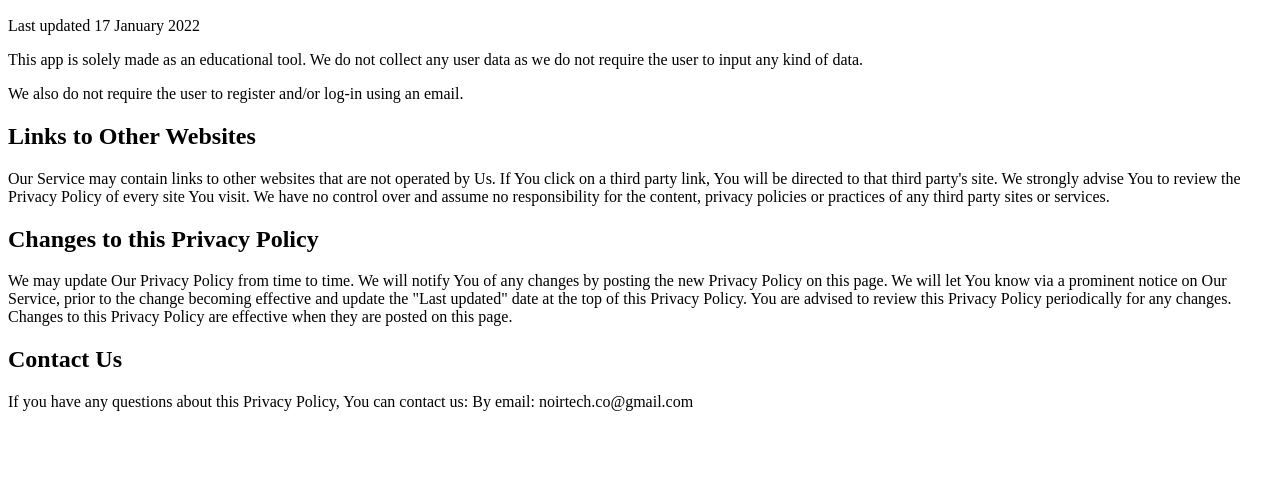
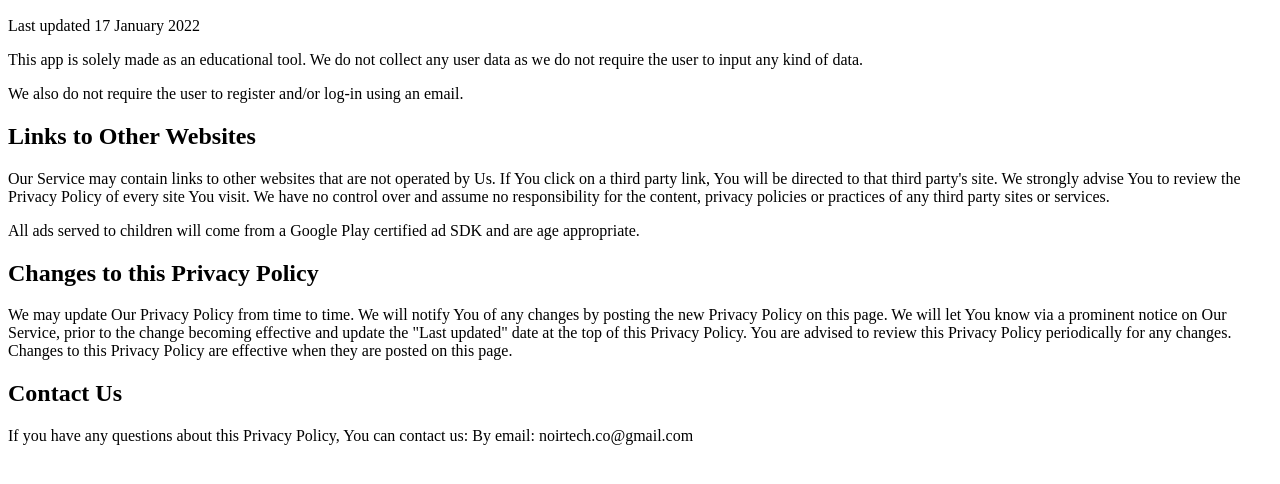
Before and after one commit to MikeWoldu/fidelat, a plain HTML site: page index.html in a window 1280 px wide. Shown: the part 50-534 px from the top of the page. Drawn offline with Linux system fonts and the light colour scheme.

Commit message:
Update index.html

```diff
--- a/index.html
+++ b/index.html
@@ -22,7 +22,7 @@
 
 We have no control over and assume no responsibility for the content, privacy policies or practices of any third party sites or services.
  </p>
-
+          <p> All ads served to children will come from a Google Play certified ad SDK and are age appropriate.</p>
           <h1>Changes to this Privacy Policy</h1>
  <p> We may update Our Privacy Policy from time to time. We will notify You of any changes by posting the new Privacy Policy on this page.
 
```
